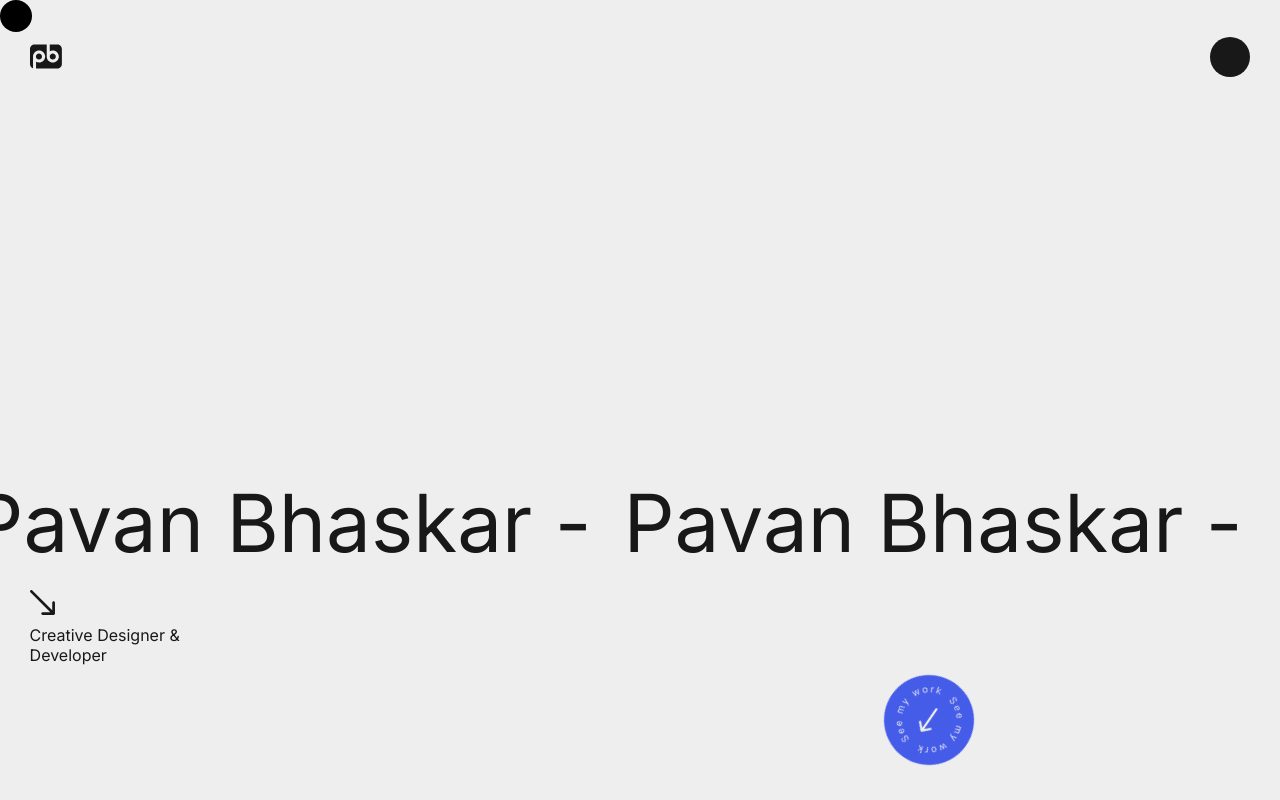
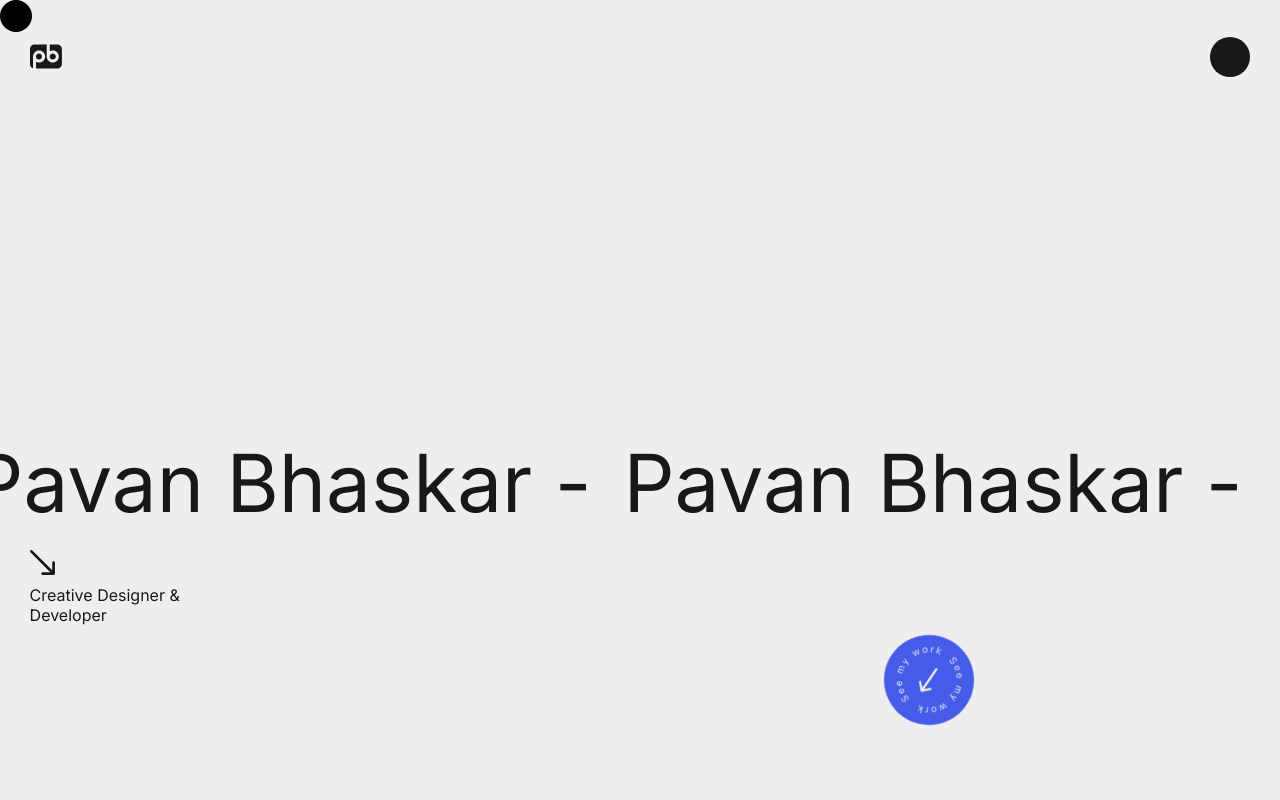
Before and after one commit to pavanbhaskardev/portfolio, a Next.js app: page / in a window 1280 px wide. Shown: the top 800 px of the page. Built offline with nearby package versions, Linux system fonts and the light colour scheme.

Commit message:
added extra height

```diff
--- a/app/components/HeroSection.jsx
+++ b/app/components/HeroSection.jsx
@@ -26,6 +26,7 @@ const HeroSection = () => {
           scrollDirection = e.direction === 1 ? -1 : 1;
         },
       },
+      x: "-300px",
     });
 
     requestAnimationFrame(textScroll);
--- a/app/styles/herosection.module.css
+++ b/app/styles/herosection.module.css
@@ -7,7 +7,7 @@
 
 .sliding_text_container {
   position: absolute;
-  top: calc(100vh - 55vh);
+  top: calc(100vh - 60vh);
 }
 
 .sliding_text {
@@ -33,7 +33,7 @@
   gap: 10px;
   flex-direction: column;
   position: absolute;
-  top: calc(100vh - 45vh);
+  top: calc(100vh - 50vh);
   width: 100%;
 }
 
```
